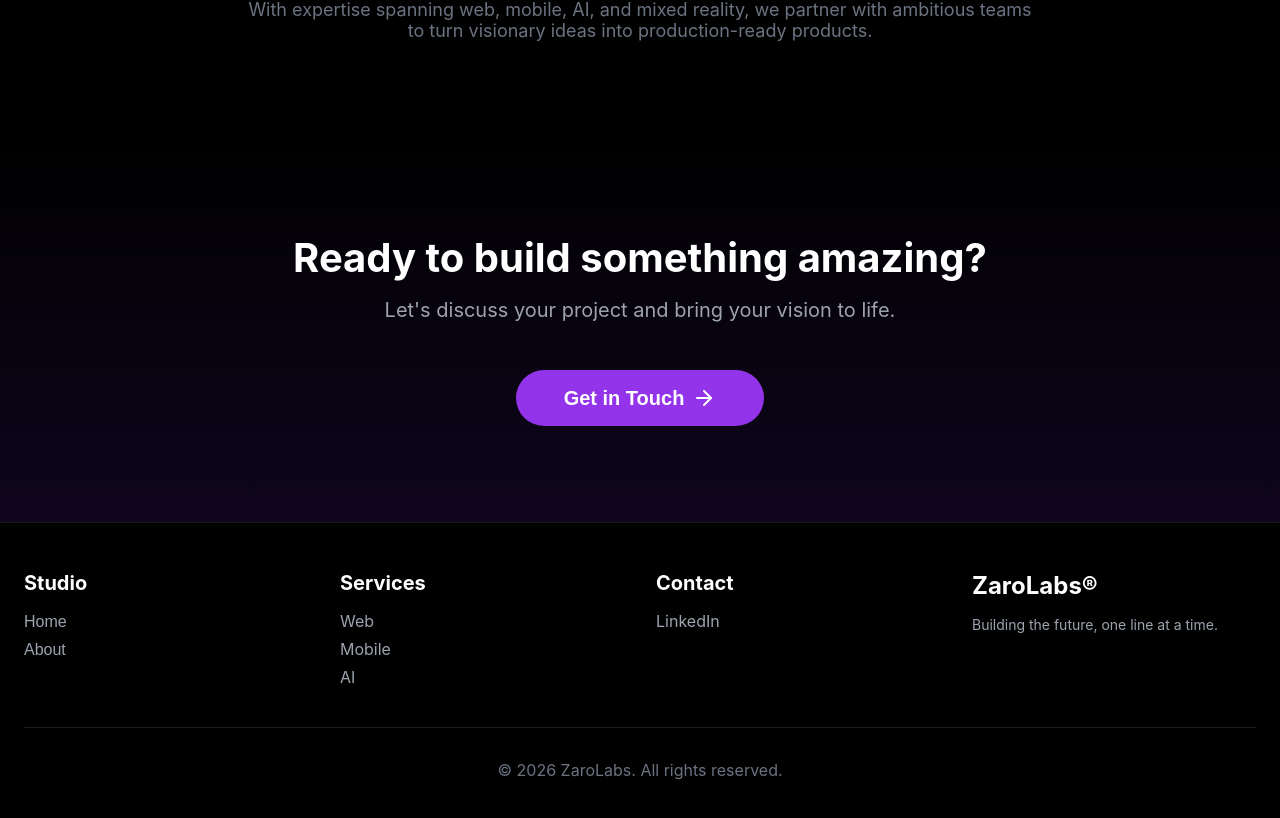
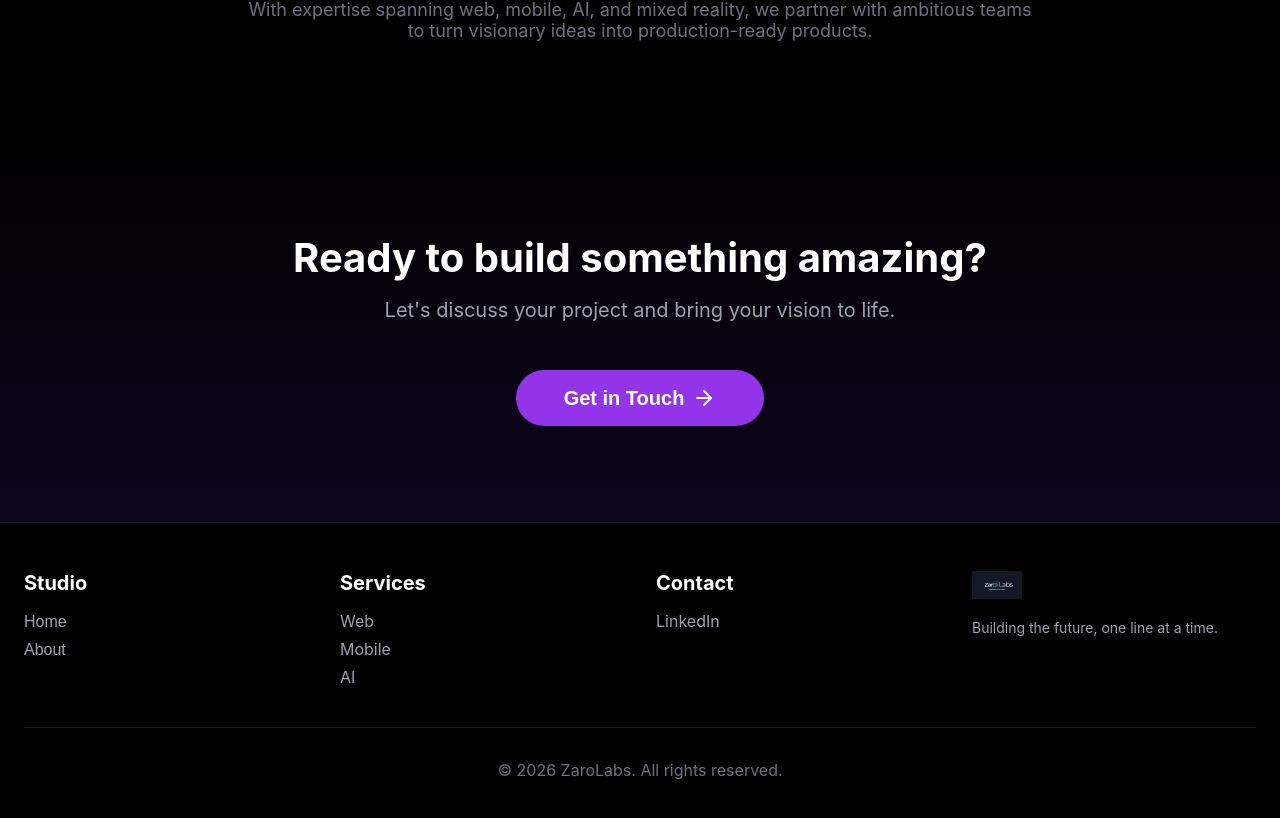
Before and after one commit to zaro-labs/zarolabs, a Next.js app: page / in a window 1280 px wide. Shown: the part 2826-3644 px from the top of the page. Built offline with nearby package versions, Linux system fonts and the light colour scheme.

Commit message:
added logo in footer

```diff
--- a/app/components/Footer.js
+++ b/app/components/Footer.js
@@ -43,11 +43,19 @@ export default function Footer() {
           </ul>
         </div>
         <div className="footer-section">
-          <div className="logo">ZaroLabs®</div>
+          <img
+            src="/logo.png"
+            alt="Zaro Labs"
+            style={{
+              height: '28px',
+              opacity: 1.0,
+            }}
+          />
           <p style={{ color: '#9ca3af', fontSize: '0.875rem', marginTop: '1rem' }}>
             Building the future, one line at a time.
           </p>
         </div>
+
       </div>
       <div className="footer-bottom">
         <p>© 2026 ZaroLabs. All rights reserved.</p>
```
Also changed, not shown: public/logo.png (added).
